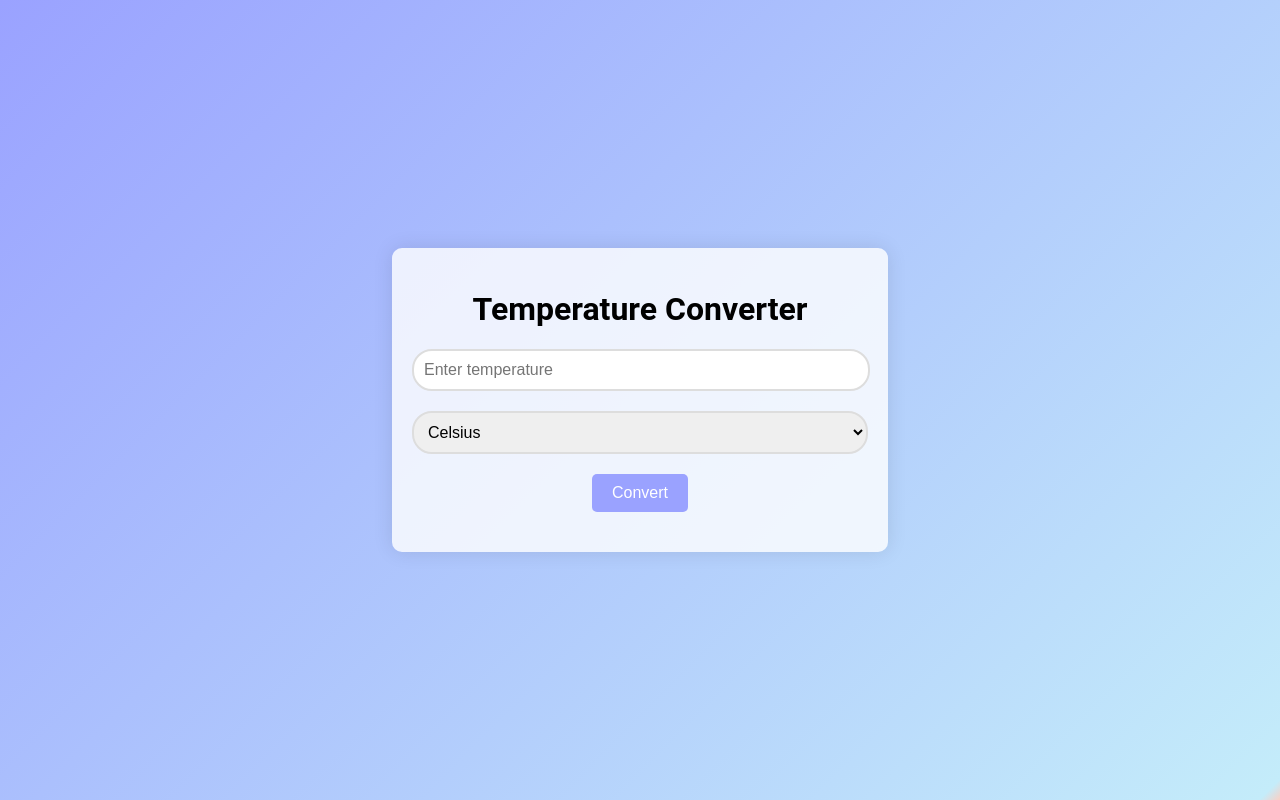
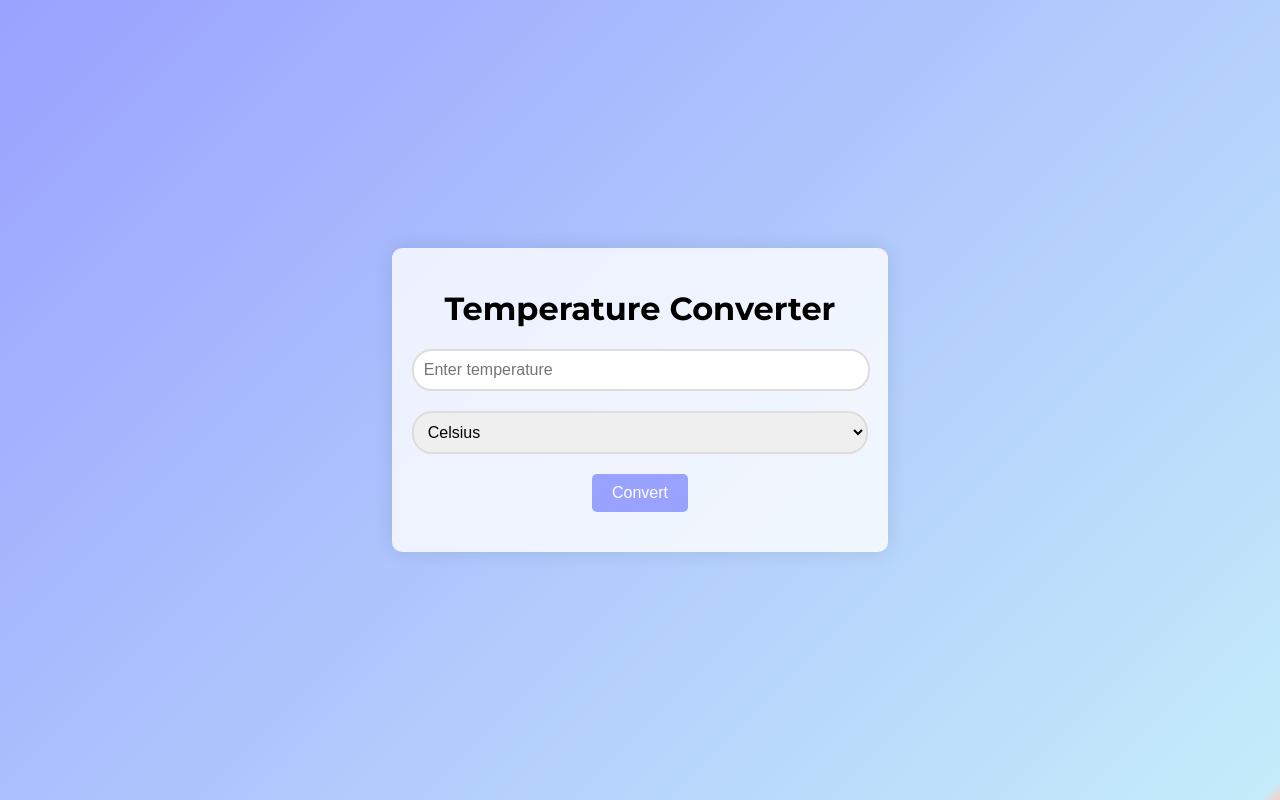
Before and after one commit to DivyaniY/OIBSIB, a plain HTML site: page Temperature Converter Website/index.html in a window 1280 px wide. Drawn offline with Linux system fonts and the light colour scheme.

Commit message:
changed font family

```diff
--- a/Temperature Converter Website/style.css
+++ b/Temperature Converter Website/style.css
@@ -1,5 +1,7 @@
+@import url('https://fonts.googleapis.com/css2?family=Montserrat:ital,wght@0,100..900;1,100..900&display=swap');
+
 body {
-    font-family: 'Roboto', sans-serif;
+    font-family: "Montserrat", sans-serif;
     display: flex;
     justify-content: center;
     align-items: center;
```
